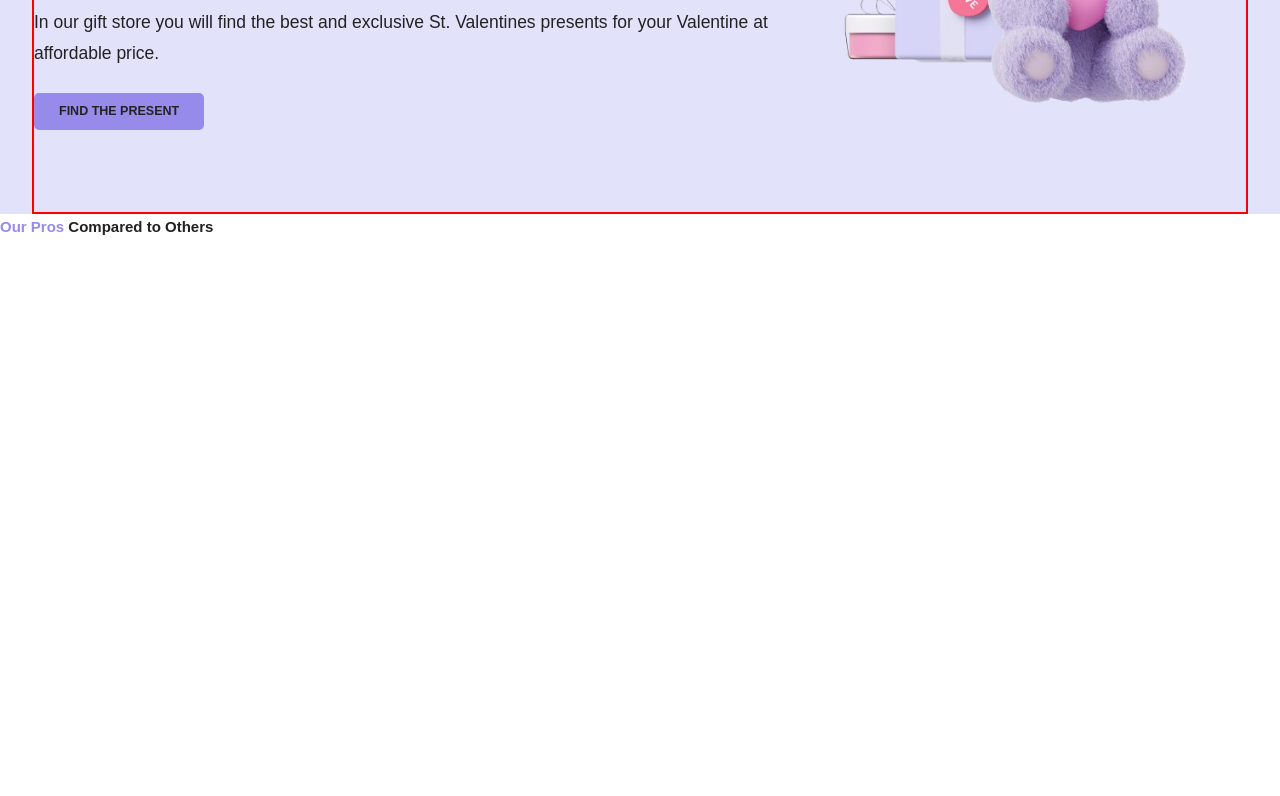
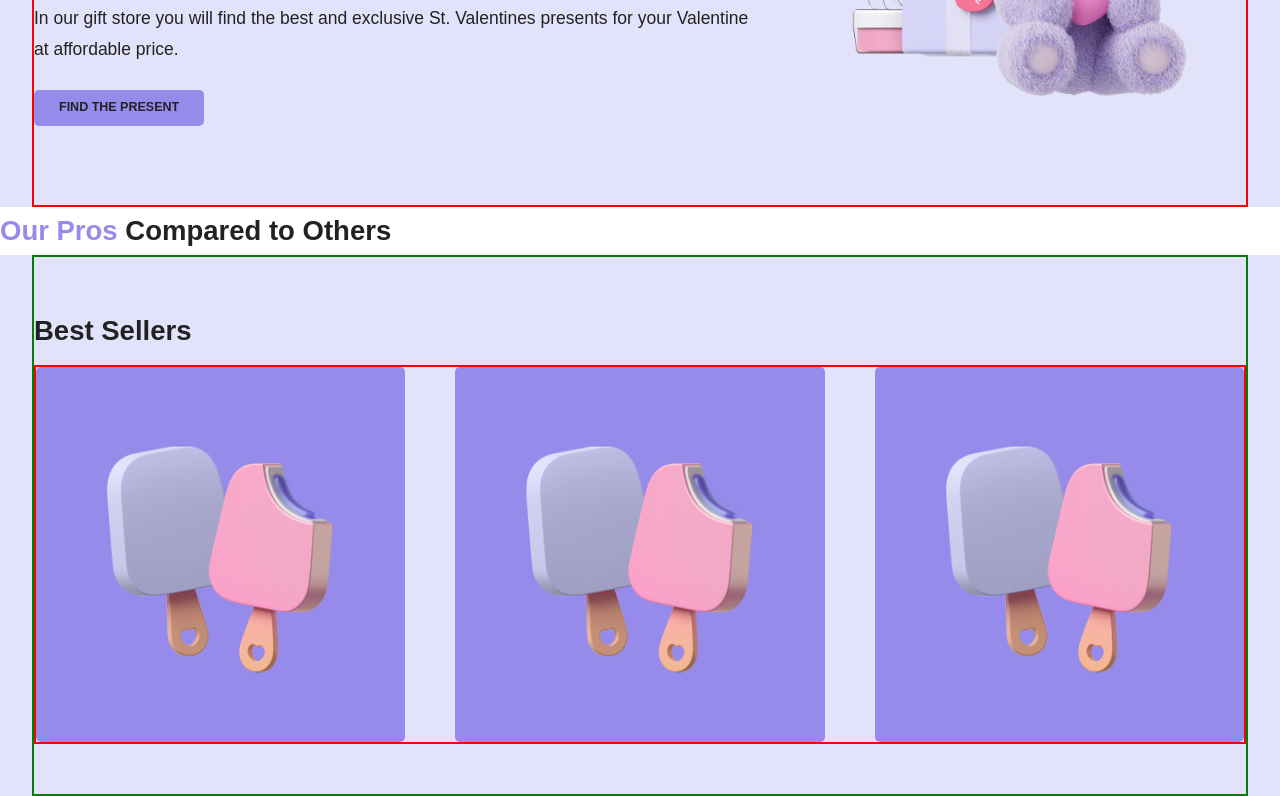
Before and after one commit to birmansahil/gift-shop, a plain HTML site: page index.html in a window 1280 px wide. Shown: the part 236-1032 px from the top of the page. Before the commit the page ends 800 px from the top, so only its background shows below. Drawn offline with Linux system fonts and the light colour scheme.

Commit message:
added best sellers section

```diff
--- a/index.html
+++ b/index.html
@@ -40,6 +40,26 @@
           </h2>
         </div>
       </div>
+
+      <div class="best-sellers-container">
+        <div class="best-sellers">
+          <h2>Best Sellers</h2>
+
+          <div class="best-sellers-grid">
+            <div class="best-seller-product">
+              <img src="images/ice-cream.png" alt="" />
+            </div>
+
+            <div class="best-seller-product">
+              <img src="images/ice-cream.png" alt="" />
+            </div>
+
+            <div class="best-seller-product">
+              <img src="images/ice-cream.png" alt="" />
+            </div>
+          </div>
+        </div>
+      </div>
     </main>
   </body>
 </html>
--- a/styles.css
+++ b/styles.css
@@ -14,7 +14,9 @@ html {
     --secondary-font-color: #fff;
     --primary-background-color: #fff;
     --secondary-background-color: #E2E3FA;
+    --tertiary-background-color: #968beb;
     --primary-btn-color: #968beb;
+
 }
 
 body {
@@ -25,6 +27,10 @@ body {
 
 h1 {
     font-size: 4.25rem;
+}
+
+h2 {
+    font-size: 2.75rem;
 }
 
 p {
@@ -59,6 +65,8 @@ img {
     color: #F57798;
 }
 
+/* Intro Section */
+
 .intro-container {
     background-color: var(--secondary-background-color);
 }
@@ -71,7 +79,7 @@ img {
     display: flex;
     flex-direction: column;
     align-items: center;
-    gap: 2.5rem;
+    gap: 5rem;
 }
 
 .intro-details p {
@@ -84,3 +92,33 @@ img {
         flex-direction: row;
     }
 }
+
+/* Best sellers Section */
+.best-sellers-container {
+    background-color: var(--secondary-background-color);
+}
+
+.best-sellers {
+    border: 2px solid green;
+    width: 95%;
+    margin: 0 auto;
+    padding: 5rem 0;
+}
+
+.best-sellers-grid {
+    margin-top: 1rem;
+    border: 2px solid red;
+    display: grid;
+    gap: 5rem;
+}
+
+.best-seller-product {
+    background-color: var(--tertiary-background-color);
+    border-radius: 5px;
+}
+
+@media (min-width: 750px) {
+    .best-sellers-grid {
+        grid-template-columns: repeat(3, 1fr);
+    }
+}
```
Also changed, not shown: images/ice-cream.png (added), images/lock.png (added), images/potion.png (added).
